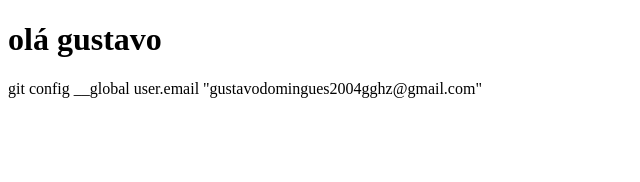
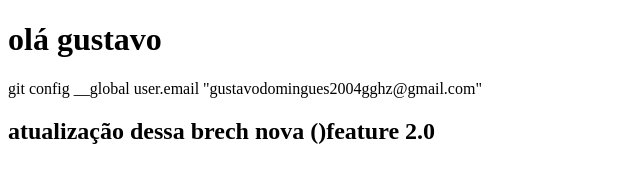
Before and after one commit to CAKeysama/teste-vscode, a plain HTML site: page index.html in a window 1280 px wide. Shown: the whole page, without its empty margins (0-640 px from the left). Drawn offline with Linux system fonts and the light colour scheme.

Commit message:
nova prancheta

```diff
--- a/index.html
+++ b/index.html
@@ -9,5 +9,6 @@
 <body>
     <h1>olá gustavo</h1>
     <p>git config __global user.email "gustavodomingues2004gghz@gmail.com"</p>
+    <h2>atualização dessa brech nova ()feature 2.0</h2>
 </body>
 </html>
```
